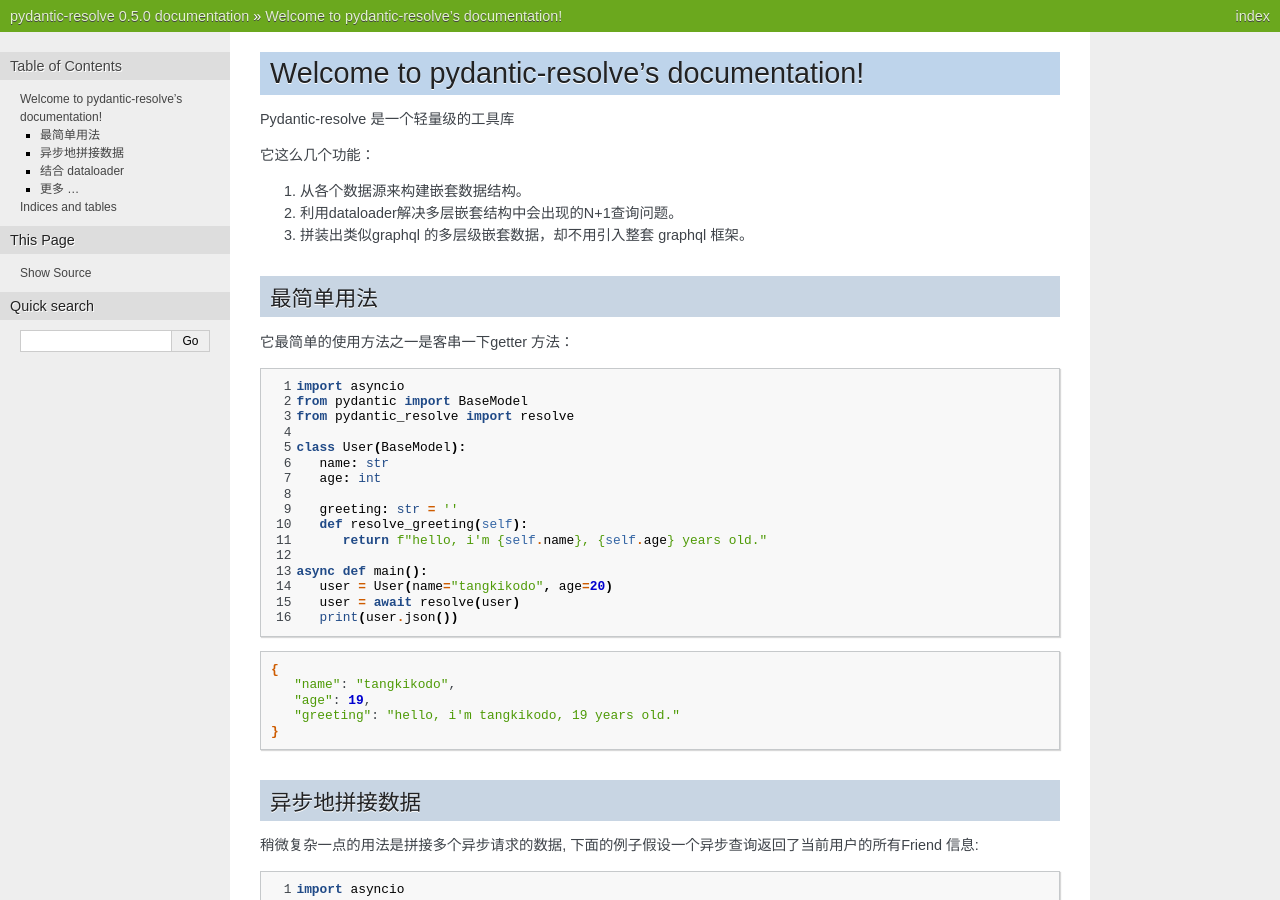
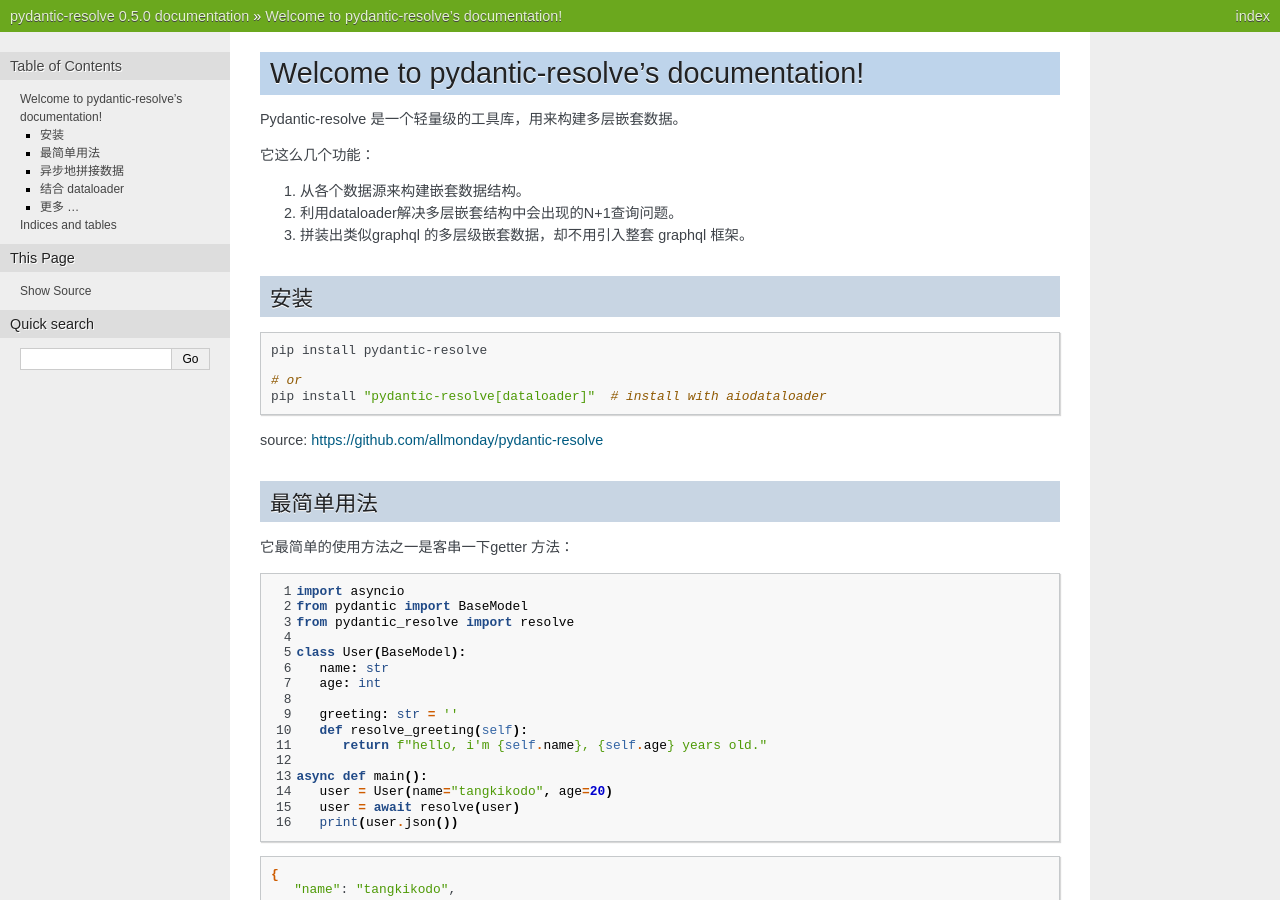
Before and after one commit to allmonday/pydantic-resolve, a Sphinx documentation site: the page built from docs/index.rst, in a window 1280 px wide and 900 px high. Built offline with Sphinx 7.4.7, drawn with Linux system fonts in a browser that asks for light colours.

Commit message:
add source

```diff
--- a/docs/index.rst
+++ b/docs/index.rst
@@ -6,13 +6,26 @@
 Welcome to pydantic-resolve's documentation!
 ====
 
-Pydantic-resolve 是一个轻量级的工具库
+Pydantic-resolve 是一个轻量级的工具库，用来构建多层嵌套数据。
 
 它这么几个功能：
 
 1. 从各个数据源来构建嵌套数据结构。
 2. 利用dataloader解决多层嵌套结构中会出现的N+1查询问题。
 3. 拼装出类似graphql 的多层级嵌套数据，却不用引入整套 graphql 框架。
+
+
+安装
+----
+
+.. code-block:: shell
+
+   pip install pydantic-resolve
+
+   # or
+   pip install "pydantic-resolve[dataloader]"  # install with aiodataloader
+
+source: https://github.com/allmonday/pydantic-resolve
 
 
 最简单用法
```
